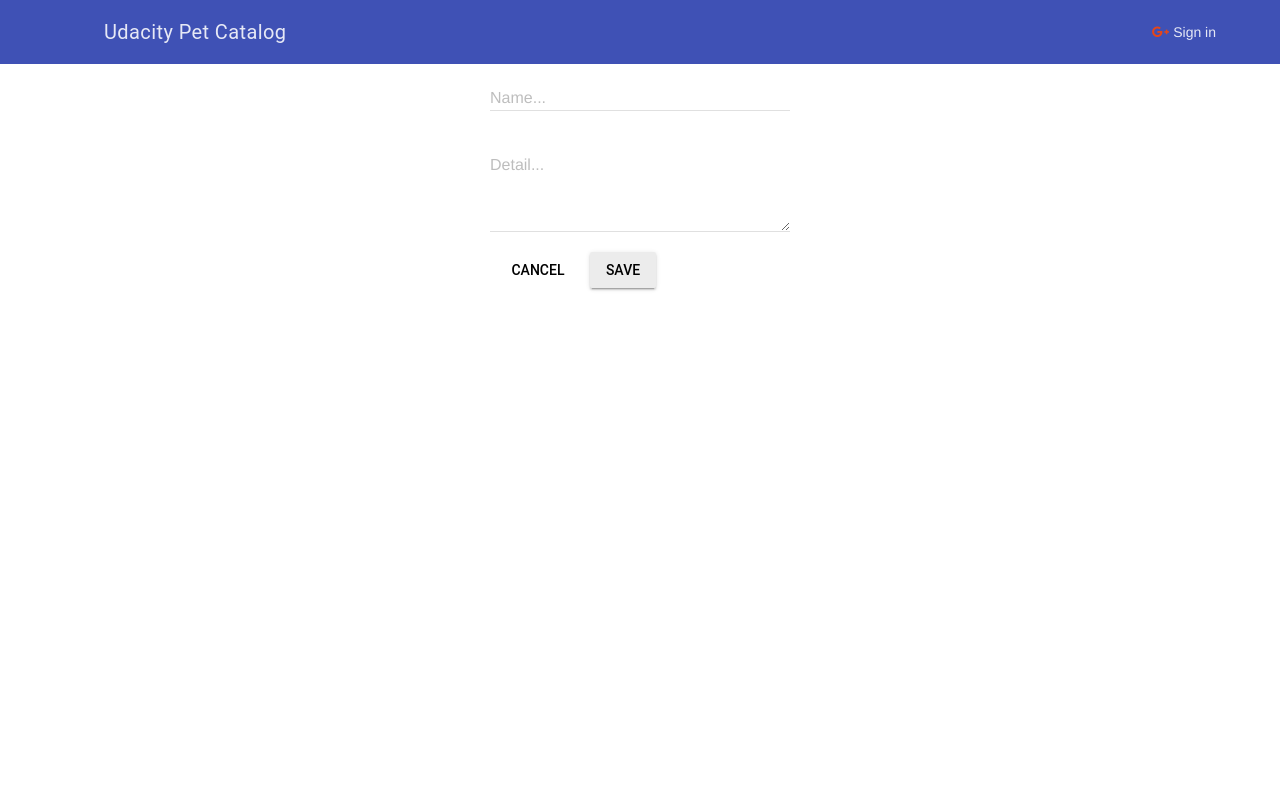
After one commit to paulorsouza/udacity-catalog, a Flask app: page /family/1/type/form in a window 1280 px wide. The commit adds this page. Run offline with Flask 2, Linux system fonts and the light colour scheme; some libraries are stand-ins or nearby versions.

Commit message:
Create page to add pet type

```diff
--- a/catalog/app.py
+++ b/catalog/app.py
@@ -1,6 +1,6 @@
 #!/usr/bin/env python3
 from model import Base, User, PetType, PetFamily
-from flask import Flask, jsonify, request, url_for, abort, g, render_template
+from flask import Flask, jsonify, request, url_for, abort, g, render_template, redirect, flash
 from sqlalchemy.ext.declarative import declarative_base
 from sqlalchemy.orm import relationship, sessionmaker
 from sqlalchemy import create_engine
@@ -25,6 +25,48 @@ def index():
     return render_template('home.html',
                            news=news,
                            families=families)
+
+@app.route('/family/<int:f_id>/type/form')
+def petTypeForm(f_id):
+    return render_template('petTypeForm.html', f_id=f_id)
+
+@app.route('/family/<int:f_id>/type/add', methods=['POST'])
+def add_pet_type(f_id):
+    data = request.form
+
+    # Validate required fields
+    errors = {}
+    if not data.get('name'):
+        errors['name'] = 'Name is required'
+    if not data.get('detail'):
+        errors['detail'] = 'Detail is required'
+
+    if len(errors.keys()):
+        return (render_template('petTypeForm.html',
+                                errors=errors,
+                                pet=data,
+                                f_id=f_id
+                                ), 400)
+
+    # Save pet type in db
+    try:
+        PetType.create(data['name'], data['detail'],
+                       login_session['user_id'], f_id)
+        return redirect('/')
+    except Exception as e:
+        flash(e)
+        return (render_template('petTypeForm.html',
+                                pet=data,
+                                f_id=f_id), 422)
+
+@app.route('/family/<int:id>/type')
+def pet_types(id):
+    pets = PetType.list_by_family_id(id)
+    if not pets:
+        return ('', 404)
+
+    family_name = pets[0].family.name
+    return render_template('petTypes.html', pets=pets, family_name=family_name)
 
 @app.route('/gconnect', methods = ['POST'])
 def gconnect():
@@ -58,11 +100,8 @@ def gconnect():
     user = User.get_or_create(info['name'], info['email'], info['picture'])
 
     #Set session variables
-    login_session['name'] = info['name']
-    login_session['picture'] = info['picture']
-    login_session['email'] = info['email']
-    login_session['user_id'] = user.id
-    login_session['access_token'] = credentials.access_token
+    set_login_session(info['name'], info['email'], info['picture'],
+                      user.id, credentials.access_token)
     return ('', 204)
 
 @app.route('/gdisconnect')
@@ -78,13 +117,26 @@ def gdisconnect():
     h = httplib2.Http()
     result = h.request(url, 'GET')[0]
     if result['status'] == '200':
-        response = make_response(json.dumps('Successfully disconnected.'), 200)
-        response.headers['Content-Type'] = 'application/json'
-        return response
+        clear_login_session()
+        return redirect('/')
     else:
         response = make_response(json.dumps('Failed to revoke token for given user.', 400))
         response.headers['Content-Type'] = 'application/json'
         return response
+
+def clear_login_session():
+    del login_session['name']
+    del login_session['picture']
+    del login_session['email']
+    del login_session['user_id']
+    del login_session['access_token']
+
+def set_login_session(name, email, picture, user_id, token):
+    login_session['name'] = name
+    login_session['picture'] = picture
+    login_session['email'] = email
+    login_session['user_id'] = user_id
+    login_session['access_token'] = token
 
 def get_google_user_info(access_token):
     userinfo_url = "https://www.googleapis.com/oauth2/v1/userinfo"
@@ -97,15 +149,6 @@ def get_google_user_info(access_token):
                 picture=data['picture'],
                 email=data['email'])
 
-@app.route('/family/<int:id>/type')
-def pet_types(id):
-    pets = PetType.list_by_family_id(id)
-    if not pets:
-        return ('', 404)
-
-    family_name = pets[0].family.name
-    return render_template('petTypes.html', pets=pets, family_name=family_name)
-
 if __name__ == '__main__':
     app.secret_key = 'nobody will try this'
     app.debug = True
--- a/catalog/static/app.css
+++ b/catalog/static/app.css
@@ -66,3 +66,24 @@
   display: flex;
   justify-content: center;
 }
+
+.pet-type-form {
+  display: flex;
+  justify-content: center;
+}
+
+.mdl-textfield__error {
+  visibility: visible !important;
+}
+
+.flash-container {
+  position: absolute;
+  right: 5px;
+  top: 64px;
+}
+
+.flash-message__text {
+  padding: 5px;
+  background-color: red;
+  border: 1px solid black;
+}
--- a/catalog/static/app.js
+++ b/catalog/static/app.js
@@ -47,3 +47,9 @@ if (!window.CURRENT_USER) {
     }
   })();
 }
+
+$(function() {
+  setTimeout(function() {
+    $('.flash-message').remove();
+  }, 5000);
+});
--- a/catalog/templates/main.html
+++ b/catalog/templates/main.html
@@ -50,6 +50,19 @@
           {% endblock %}
 				</div>
       </main>
+      <div class="flash-container">
+		    {% with messages = get_flashed_messages() %}
+          {% if messages %}
+            <div class="flash-message">
+            {% for message in messages %}
+              <div class="flash-message__text">
+                <strong> {{ message }} </strong>
+              </div>
+            {% endfor %}
+            </div>
+          {% endif %}
+        {% endwith %}
+      </div>
     </div>
 
     <script defer src="https://code.getmdl.io/1.3.0/material.min.js"></script>
--- /dev/null
+++ b/catalog/templates/petTypeForm.html
@@ -0,0 +1,57 @@
+{% extends "main.html" %}
+{% block content %}
+	<div class="pet-type-form">
+		{% if pet and pet.id %}
+			<form>
+		{% else %}
+			<form action="{{url_for('add_pet_type', f_id=f_id) }}" method="POST">
+		{% endif %}
+			<div>
+				<div class="mdl-textfield mdl-js-textfield mdl-textfield--floating-label">
+					<input
+						class="mdl-textfield__input"
+						type="text"
+						id="name"
+						name="name"
+						aria-describedby="name-help"
+						value="{{ pet.name if pet else '' }}"
+					/>
+					<label class="mdl-textfield__label" for="name">Name...</label>
+					{% if errors and errors.get("name") %}
+						<span class="mdl-textfield__error">
+								{{ errors["name"] }}
+						</span>
+					{% endif %}
+				</div>
+			</div>
+			<div class="pet-type-form__control">
+				<div class="mdl-textfield mdl-js-textfield">
+					<textarea
+						class="mdl-textfield__input"
+						type="text"
+						rows="4"
+						id="detail"
+						name="detail"
+						aria-describedby="detail-help"
+						value="{{ pet.detail if pet else '' }}"
+					></textarea>
+					<label class="mdl-textfield__label" for="detail">Detail...</label>
+					{% if errors and errors.get("detail") %}
+						<span class="mdl-textfield__error">
+								{{ errors["detail"] }}
+						</span>
+					{% endif %}
+				</div>
+			</div>
+			<div>
+				<a class="mdl-button mdl-js-button" href="/">
+					Cancel
+				</a>
+				<button class="mdl-button mdl-js-button mdl-button--raised" type="submit">
+					Save
+				</button>
+			</div>
+		</form>
+	</div>
+
+{% endblock %}
```
Also changed, not shown: catalog/model.py (+8 -3 lines), catalog/templates/home.html (+8 -0 lines).
